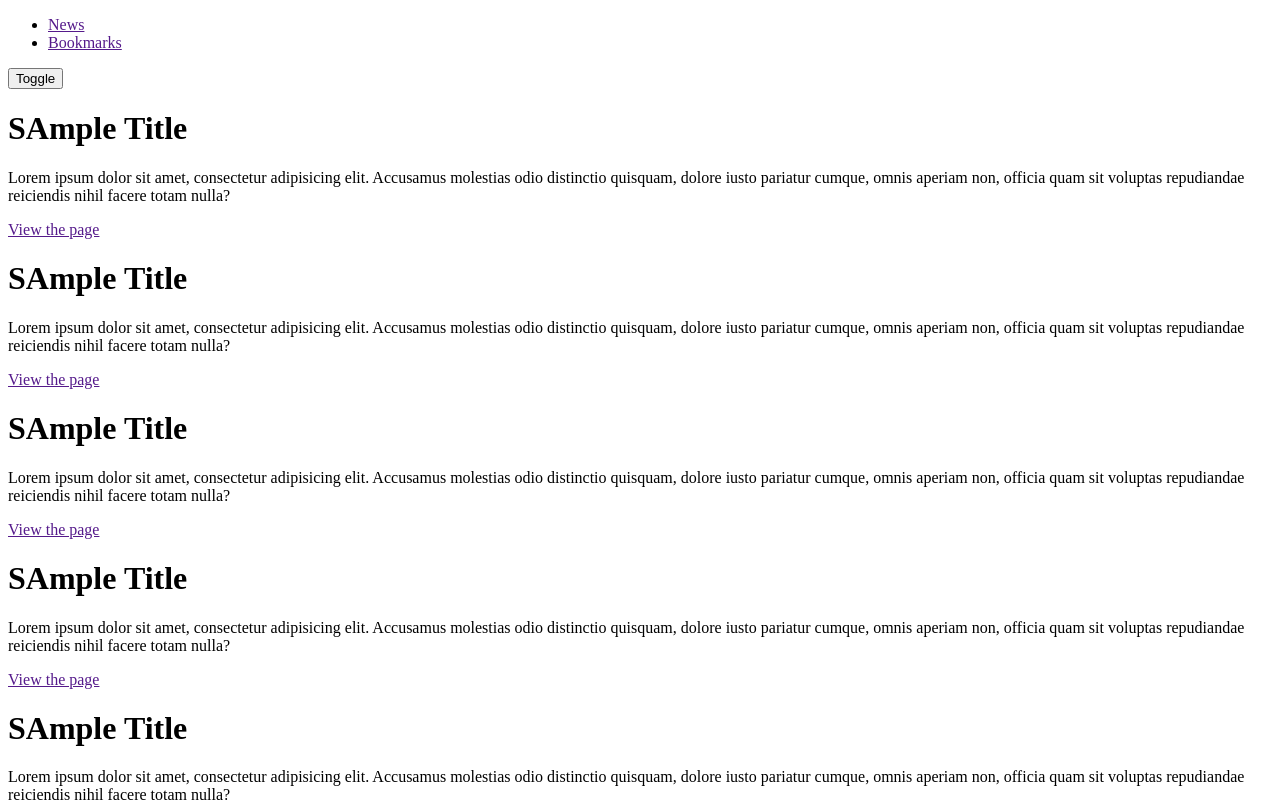
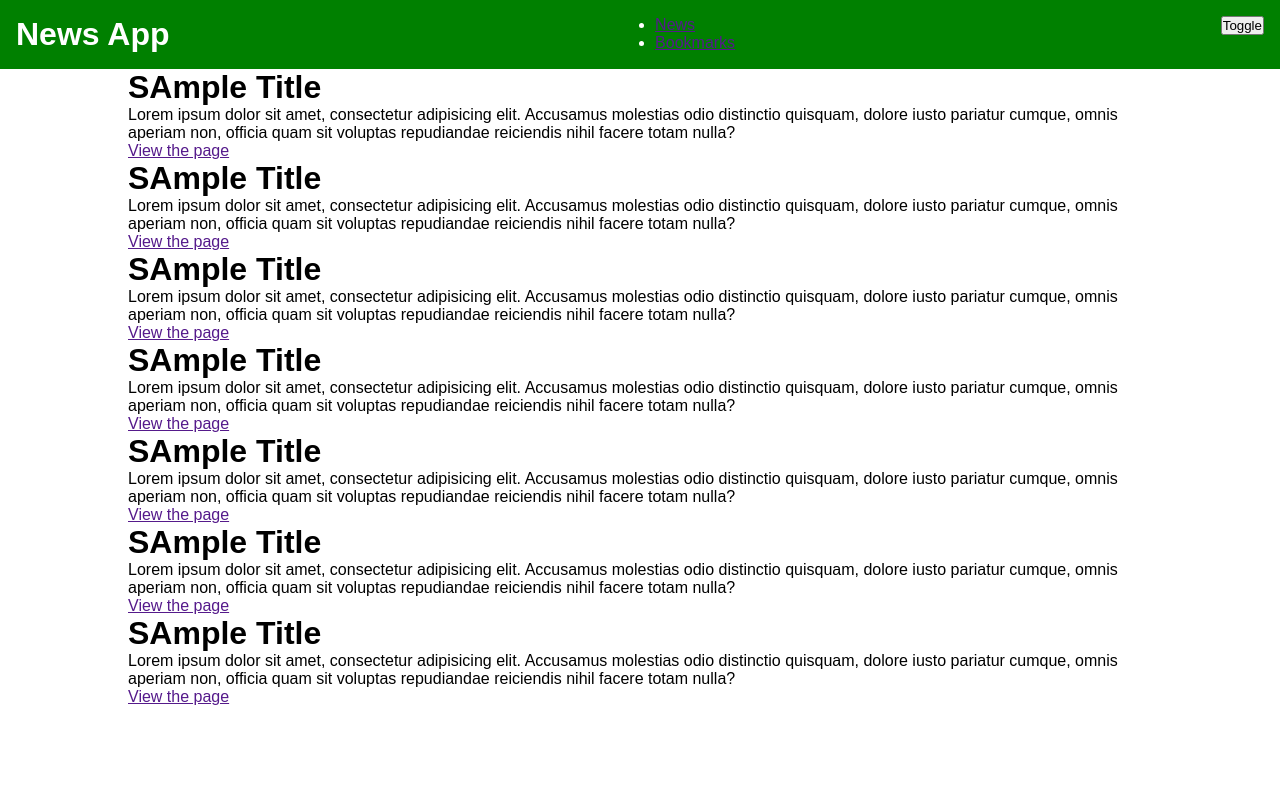
Before and after one commit to wawamoves88/IT321-WEB-Development, a plain HTML site: page index.html in a window 1280 px wide. Shown: the top 807 px of the page. Drawn offline with Linux system fonts and the light colour scheme; files whose address does not match are found by name.

Commit message:
Created base styles

```diff
--- a/css/style.css
+++ b/css/style.css
@@ -0,0 +1,22 @@
+*{
+    margin: 0;
+    padding: 0;
+    box-sizing: border-box;
+    font-family: Arial, Helvetica, sans-serif;
+}
+header{
+    display: flex;
+    justify-content: space-between;
+    background: green;
+    color: #fff;
+    padding: 1rem;
+}
+.container{
+    max-width: 1024px;
+    margin: auto;
+}
+.news{
+    display: grid;
+    grid-template-columns: 1fr 1fr 1fr;
+    grid-gap: 1rem;
+}
--- a/index.html
+++ b/index.html
@@ -9,6 +9,7 @@
 </head>
 <body>
     <header>
+        <h1>News App</h1>
         <nav>
             <ul>
                 <li><a href="">News</a></li>
```
